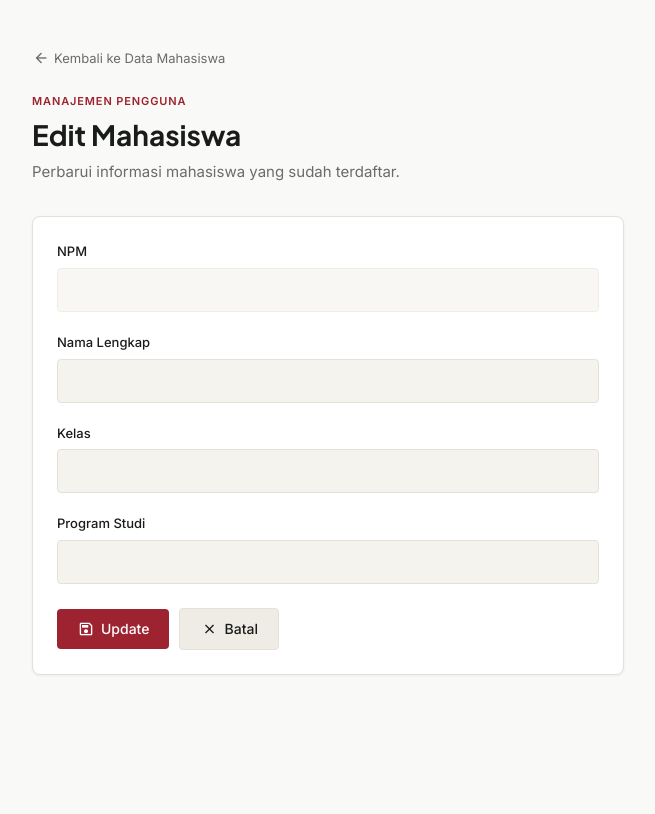
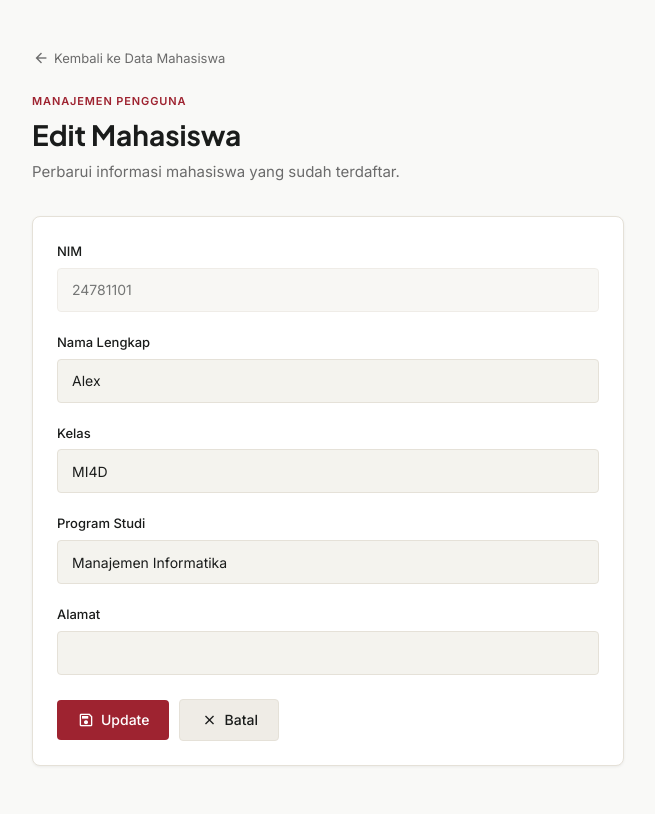
Before and after one commit to Alice09999/Peminjaman-Buku-di-Lab, a PHP site: page /mahasiswa/edit.php?nim=24781101 in a window 1280 px wide. Shown: the whole page, without its empty margins (312-967 px from the left). Before the commit the page ends 675 px from the top, so only its background shows below. Run offline with PHP 8.4, Linux system fonts and the light colour scheme; data comes from the database, SQL or seed files in the repository; data that the repository does not hold is empty.

Commit message:
Revisi tugas: tambah atribut alamat dan ubah npm menjadi nim pada tabel mahasiswa serta sesuaikan seluruh CRUD dan relasi

```diff
--- a/dashboard/index.php
+++ b/dashboard/index.php
@@ -57,7 +57,7 @@ $riwayat = mysqli_query(
             p.status
      FROM peminjaman p
      JOIN mahasiswa m
-     ON p.npm = m.npm
+     ON p.npm = m.nim
      ORDER BY p.id_pinjam DESC
      LIMIT 5"
 );
--- a/laporan/pdf/cetak_mahasiswa.php
+++ b/laporan/pdf/cetak_mahasiswa.php
@@ -42,7 +42,7 @@ $pdf->SetFont('Arial','',10);
 while($d = mysqli_fetch_assoc($data)){
 
     $pdf->Cell(15,10,$no++,1);
-    $pdf->Cell(50,10,$d['npm'],1);
+    $pdf->Cell(50,10,$d['nim'],1);
     $pdf->Cell(90,10,$d['nama'],1);
     $pdf->Cell(50,10,$d['kelas'],1);
     $pdf->Cell(70,10,$d['prodi'],1);
--- a/laporan/pdf/cetak_peminjaman.php
+++ b/laporan/pdf/cetak_peminjaman.php
@@ -44,7 +44,7 @@ $query = mysqli_query(
         p.status
      FROM peminjaman p
      JOIN mahasiswa m
-     ON p.npm = m.npm"
+     ON p.npm = m.nim"
 
 );
 
--- a/mahasiswa/edit.php
+++ b/mahasiswa/edit.php
@@ -2,14 +2,14 @@
 
 require '../config/koneksi.php';
 
-$npm=
-$_GET['npm'];
+$nim=
+$_GET['nim'];
 
 $data=
 mysqli_query(
 $koneksi,
 "SELECT * FROM mahasiswa
-WHERE npm='$npm'"
+WHERE nim='$nim'"
 );
 
 $row=
@@ -33,11 +33,12 @@ SET
 
 nama='$_POST[nama]',
 kelas='$_POST[kelas]',
-prodi='$_POST[prodi]'
+prodi='$_POST[prodi]',
+alamat='$_POST[alamat]'
 
 WHERE
 
-npm='$npm'
+nim='$nim'
 
 "
 
@@ -88,11 +89,11 @@ header(
             <form method="POST">
 
                 <div class="sl-form-group">
-                    <label for="edit-npm" class="sl-form-label">NPM</label>
+                    <label for="edit-nim" class="sl-form-label">NIM</label>
                     <input
                         type="text"
-                        id="edit-npm"
-                        value="<?= $row['npm'] ?>"
+                        id="edit-nim"
+                        value="<?= $row['nim'] ?>"
                         class="sl-form-input"
                         disabled
                         style="opacity: 0.6; cursor: not-allowed;">
@@ -131,6 +132,17 @@ header(
                         required>
                 </div>
 
+                <div class="sl-form-group">
+                    <label for="edit-alamat" class="sl-form-label">Alamat</label>
+                    <input
+                        type="text"
+                        id="edit-alamat"
+                        name="alamat"
+                        value="<?= $row['alamat'] ?>"
+                        class="sl-form-input"
+                        required>
+                </div>
+
                 <div class="sl-form-actions">
                     <button
                         type="submit"
--- a/peminjaman/index.php
+++ b/peminjaman/index.php
@@ -27,7 +27,7 @@ $query = mysqli_query(
 
     JOIN mahasiswa m
 
-    ON p.npm = m.npm
+    ON p.npm = m.nim
 
     ORDER BY p.id_pinjam DESC
 
```
Also changed, not shown: db_peminjaman_buku_lab.sql (+11 -10 lines), mahasiswa/hapus.php (+4 -4 lines), mahasiswa/index.php (+8 -6 lines), mahasiswa/tambah.php (+17 -5 lines), peminjaman/tambah.php (+25 -31 lines), uploads/cover/1789278730_perahukertas.jpg (added), uploads/cover/1789278788_negeri para bedebah.jpg (added).
